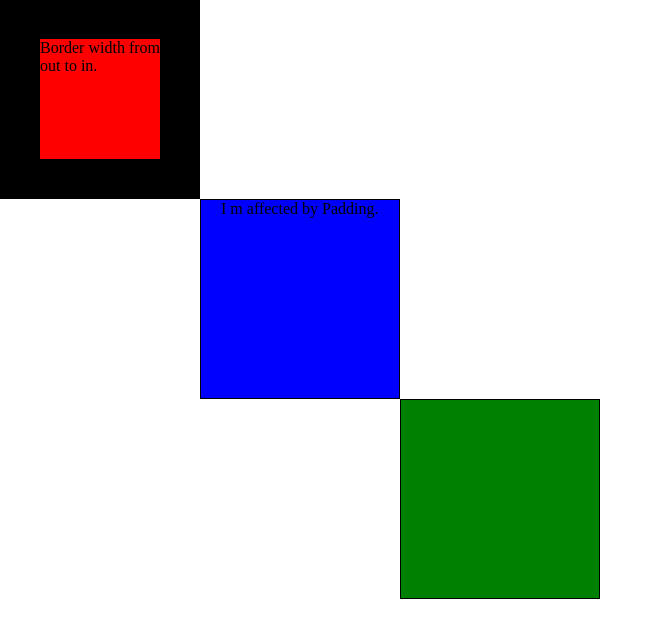
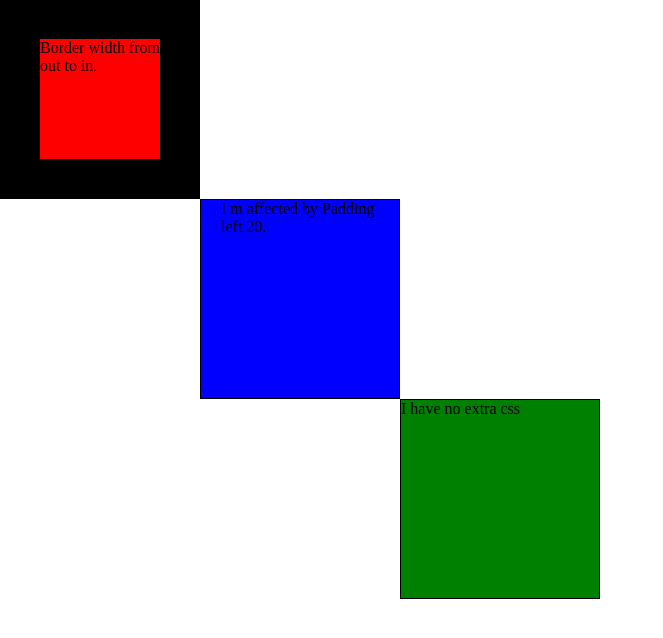
Before and after one commit to PG-Momik/Bootcamp, a plain HTML site: page Intermediate_CSS/_01_div.html in a window 1280 px wide. Shown: the part 28-666 px from the top of the page, without its empty margins (0-663 px from the left). Drawn offline with Linux system fonts and the light colour scheme.

Commit message:
Add div Manipulation

```diff
--- a/Intermediate_CSS/_01_div.html
+++ b/Intermediate_CSS/_01_div.html
@@ -10,7 +10,7 @@
 <body>
     <h2>DIV</h2>
     <div class="box" id="first">Border width from out to in.</div>
-    <div class="box" id="second">I m affected by Padding.</div>
-    <div class="box" id="third"></div>
+    <div class="box" id="second">I m affected by Padding left 20.</div>
+    <div class="box" id="third">I have no extra css</div>
 </body>
 </html>
```
